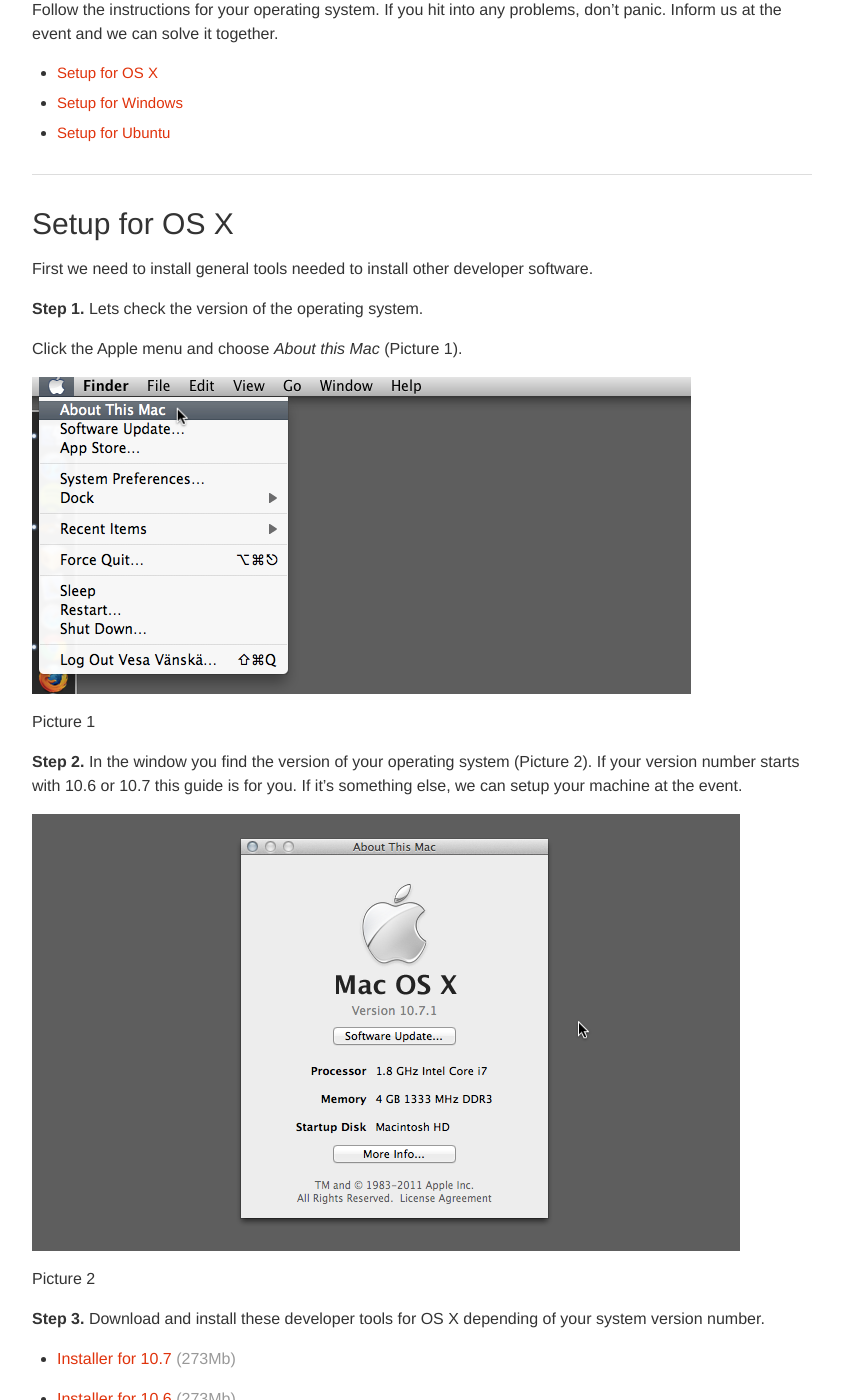
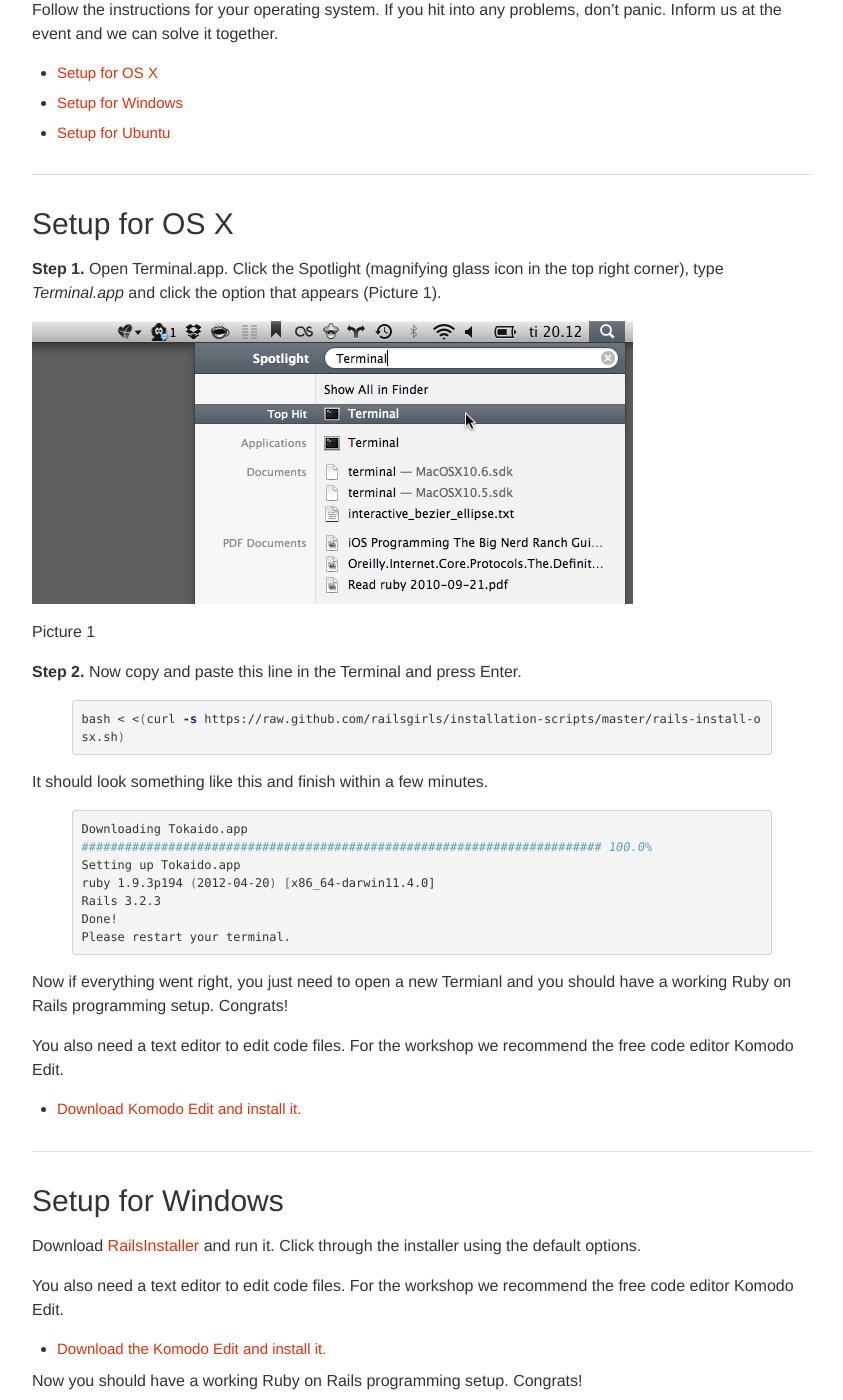
Before and after one commit to railsgirls/guides.railsgirls.com, a Jekyll site: the page built from _posts/2012-04-18-install.markdown, in a window 1280 px wide and 1400 px high, scrolled down 350 px. Shown: the whole window, without its empty margins (158-1001 px from the left). Built offline with Jekyll 4.4.1, drawn with Linux system fonts in a browser that asks for light colours; Markdown is read by kramdown in place of the engine named in the settings; some of the changed text lies outside the part shown.

Commit message:
clean up os x install guide based on railsgirls/installation-scripts#4

```diff
--- a/_posts/2012-04-18-install.markdown
+++ b/_posts/2012-04-18-install.markdown
@@ -19,45 +19,33 @@
 
 ## Setup for OS X
 
-First we need to install general tools needed to install other developer software.
+**Step 1.** Open Terminal.app. Click the Spotlight (magnifying glass icon in the top right corner), type *Terminal.app* and click the option that appears (Picture 1).
 
-**Step 1.** Lets check the version of the operating system.
-
-Click the Apple menu and choose *About this Mac* (Picture 1).
-
-![Apple menu](/images/1.png "Apple menu")
+![Spotlight](/images/3.png "Spotlight")
 
 Picture 1
 
- **Step 2.** In the window you find the version of your operating system (Picture 2). If your version number starts with 10.6 or 10.7 this guide is for you. If it&#8217;s something else, we can setup your machine at the event.
-
-![About this Mac dialog](/images/2.png "About this Mac dialog")
-
-Picture 2
-
-**Step 3.** Download and install these developer tools for OS X depending of your system version number.
-
-* [Installer for 10.7](https://github.com/downloads/kennethreitz/osx-gcc-installer/GCC-10.7-v2.pkg) <span class="muted">(273Mb)</span>
-
-* [Installer for 10.6](https://github.com/downloads/kennethreitz/osx-gcc-installer/GCC-10.6.pkg) <span class="muted">(273Mb)</span>
-
-**Step 4.** After the installer has run, open Terminal.app. Click the Spotlight (magnifying glass icon in the top right corner), type *Terminal.app* and click the option that appears (Picture 3).
-
-![Spotlight](/images/3.png "Spotlight")
-
-Picture 3
-
-**Step 5.** Now copy and paste this line in the Terminal and press Enter. Enjoy the text flying on the screen, it will take quite some time (approximately 30 minutes). The installer might ask for your administrator password. Grabbing a refreshing drink before starting is encouraged!
+**Step 2.** Now copy and paste this line in the Terminal and press Enter.
 
 {% highlight sh %}
 bash < <(curl -s https://raw.github.com/railsgirls/installation-scripts/master/rails-install-osx.sh)
 {% endhighlight %}
 
- ![You've done it](/images/complete.png "You've done it")
+It should look something like this and finish within a few minutes.
 
-Now if everything went right, you should have a working Ruby on Rails programming setup. Congrats!
+{% highlight sh %}
+Downloading Tokaido.app
+######################################################################## 100.0%
+Setting up Tokaido.app
+ruby 1.9.3p194 (2012-04-20) [x86_64-darwin11.4.0]
+Rails 3.2.3
+Done!
+Please restart your terminal.
+{% endhighlight %}
 
-**Final step.** Install a text editor to edit code files. For the workshop we recommend the free code editor Komodo Edit.
+Now if everything went right, you just need to open a new Termianl and you should have a working Ruby on Rails programming setup. Congrats!
+
+You also need a text editor to edit code files. For the workshop we recommend the free code editor Komodo Edit.
 
 * [Download Komodo Edit and install it.](http://www.activestate.com/komodo-edit/downloads)
 
```
